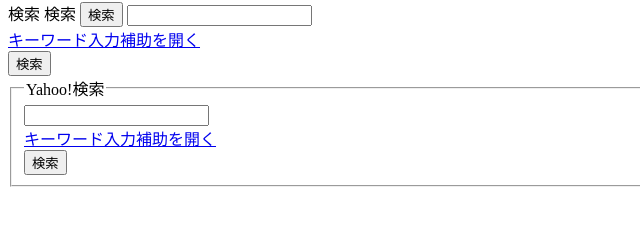
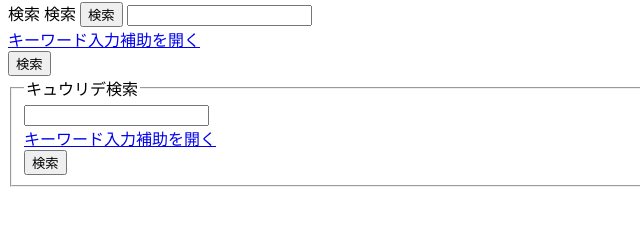
Before and after one commit to tanukichi5000/kyuuridekensaku, a plain HTML site: page index.html in a window 1280 px wide. Shown: the part 156-382 px from the top of the page, 0-640 px from the left. Drawn offline with Linux system fonts and the light colour scheme.

Commit message:
Update index.html

```diff
--- a/index.html
+++ b/index.html
@@ -8,6 +8,6 @@
               <span class="m4wO0W1Qp4Rm8IpDS5ZjR"><input type="search" class="_1wsoZ5fswvzAoNYvIJgrU4" name="p" autocomplete="off" aria-label="検索したいキーワードを入力してください" aria-live="assertive"><noscript><style>._1mzr9cMqFj96B8HnSVnx67{
                 display: none;
               }</style></noscript><div class="_ksk75rJuVj51SK_eWKdU _1mzr9cMqFj96B8HnSVnx67"><a class="yMWCYupQNdgppL-NV6sMi _3sAlKGsIBCxTUbNi86oSjt rapidnofollow" href="#wrapper"><span class="_3d6HchK_pEvGBdfqXSYkpH _3wpeTT2fc7agXLVI8-uoHp">キーワード入力補助を開く</span></a></div><button class="_63Ie6douiF2dG_ihlFTen rapid-noclick-resp" type="submit"><span class="_3s3YPSCNUcgAFkPwVeRyfT"><span class="PHOgFibMkQJ6zcDBLbga8">検索</span></span></button></span>
-              <fieldset><legend>Yahoo!検索</legend><span class="m4wO0W1Qp4Rm8IpDS5ZjR"><input type="search" class="_1wsoZ5fswvzAoNYvIJgrU4" name="p" autocomplete="off" aria-label="検索したいキーワードを入力してください" aria-live="assertive"><noscript><style>._1mzr9cMqFj96B8HnSVnx67{
+              <fieldset><legend>キュウリデ検索</legend><span class="m4wO0W1Qp4Rm8IpDS5ZjR"><input type="search" class="_1wsoZ5fswvzAoNYvIJgrU4" name="p" autocomplete="off" aria-label="検索したいキーワードを入力してください" aria-live="assertive"><noscript><style>._1mzr9cMqFj96B8HnSVnx67{
                 display: none;
               }</style></noscript><div class="_ksk75rJuVj51SK_eWKdU _1mzr9cMqFj96B8HnSVnx67"><a class="yMWCYupQNdgppL-NV6sMi _3sAlKGsIBCxTUbNi86oSjt rapidnofollow" href="#wrapper"><span class="_3d6HchK_pEvGBdfqXSYkpH _3wpeTT2fc7agXLVI8-uoHp">キーワード入力補助を開く</span></a></div><button class="_63Ie6douiF2dG_ihlFTen rapid-noclick-resp" type="submit"><span class="_3s3YPSCNUcgAFkPwVeRyfT"><span class="PHOgFibMkQJ6zcDBLbga8">検索</span></span></button></span></fieldset>
```
